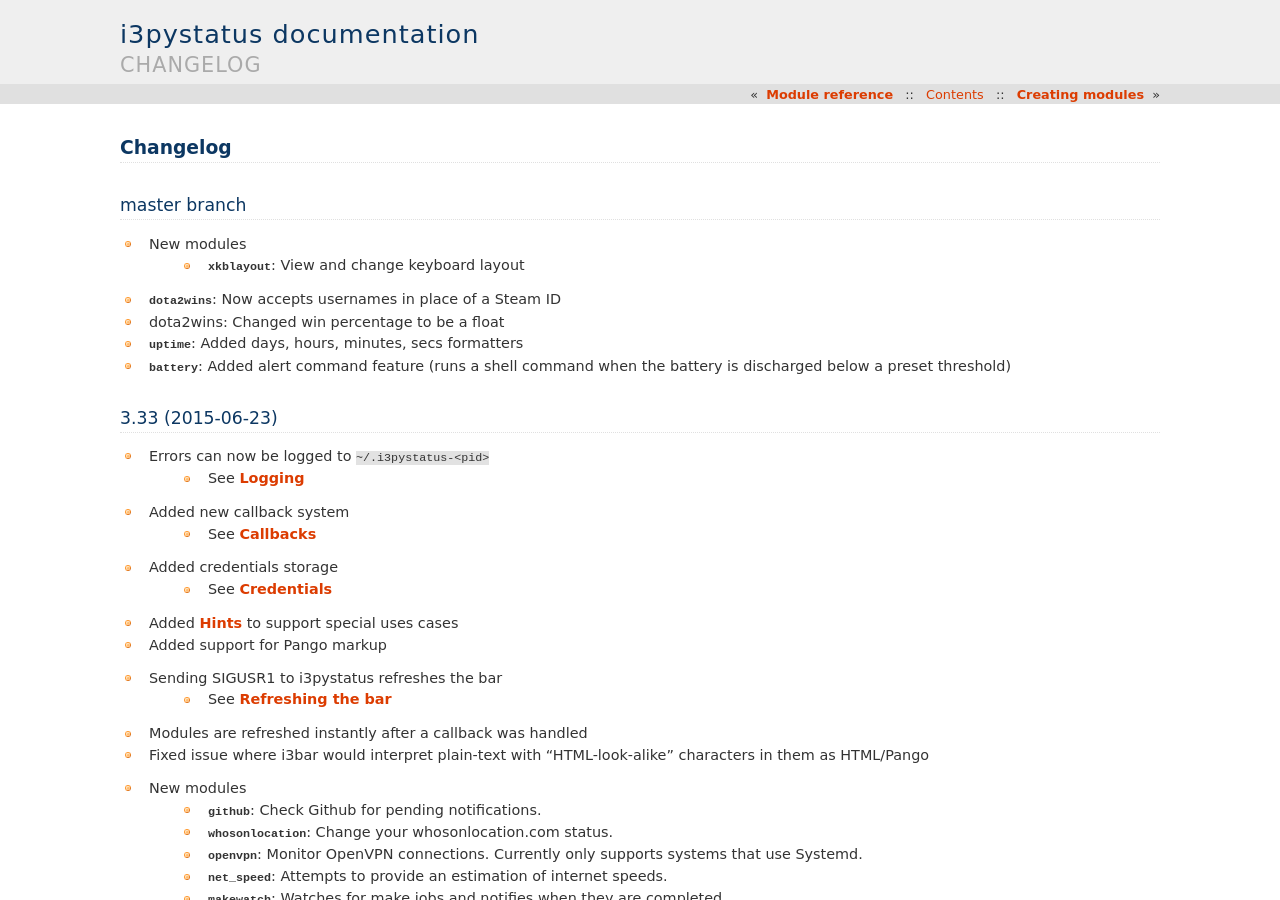
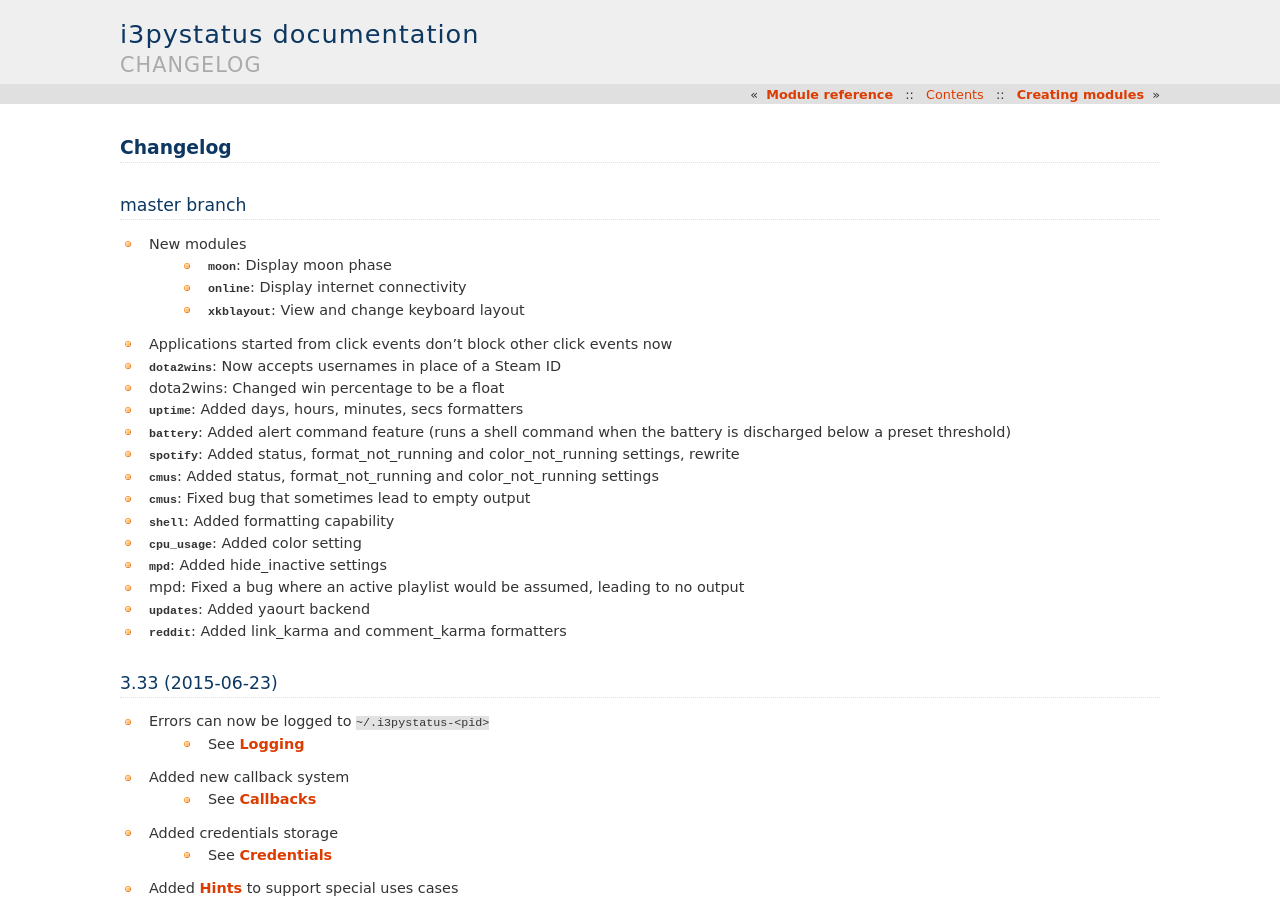
Before and after one commit to enkore/i3pystatus, a Sphinx documentation site: the page built from docs/changelog.rst, in a window 1280 px wide and 900 px high. Built offline with Sphinx 7.4.7, drawn with Linux system fonts in a browser that asks for light colours.

Commit message:
Update changelog

```diff
--- a/docs/changelog.rst
+++ b/docs/changelog.rst
@@ -5,15 +5,27 @@
 master branch
 +++++++++++++
 
-.. _r3.33:
+.. _r3.34:
 
 * New modules
+    - :py:mod:`.moon`: Display moon phase
+    - :py:mod:`.online`: Display internet connectivity
     - :py:mod:`.xkblayout`: View and change keyboard layout
+* Applications started from click events don't block other click events now
 * :py:mod:`.dota2wins`: Now accepts usernames in place of a Steam ID
 * dota2wins: Changed win percentage to be a float
 * :py:mod:`.uptime`: Added days, hours, minutes, secs formatters
 * :py:mod:`.battery`: Added alert command feature (runs a shell
   command when the battery is discharged below a preset threshold)
+* :py:mod:`.spotify`: Added status, format\_not\_running and color\_not\_running settings, rewrite
+* :py:mod:`.cmus`: Added status, format\_not\_running and color\_not\_running settings
+* :py:mod:`.cmus`: Fixed bug that sometimes lead to empty output
+* :py:mod:`.shell`: Added formatting capability
+* :py:mod:`.cpu_usage`: Added color setting
+* :py:mod:`.mpd`: Added hide\_inactive settings
+* mpd: Fixed a bug where an active playlist would be assumed, leading to no output
+* :py:mod:`.updates`: Added yaourt backend
+* :py:mod:`.reddit`: Added link\_karma and comment\_karma formatters
 
 3.33 (2015-06-23)
 +++++++++++++++++
```
